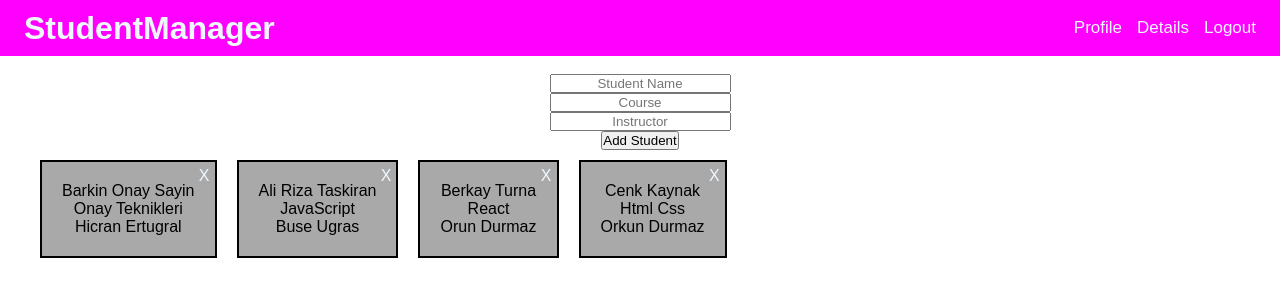
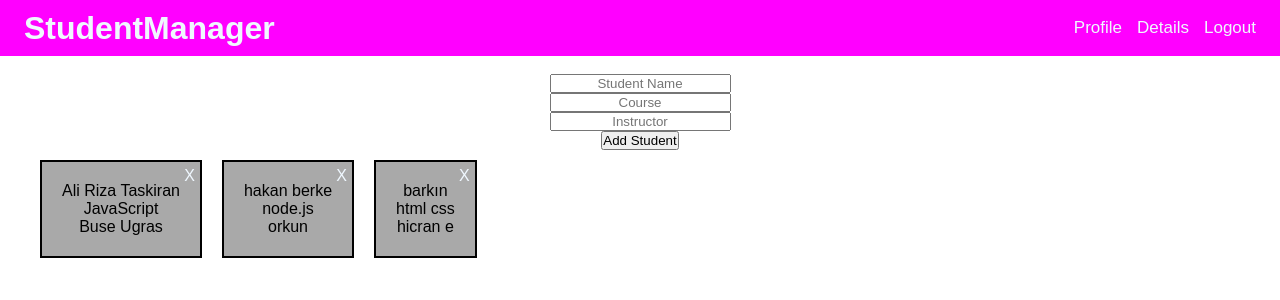
Before and after one commit to HakanBerke/js_code, a React (Vite) app in the folder first-project-vite/: page / in a window 1280 px wide. Shown: the top 300 px of the page. Built offline with nearby package versions, Linux system fonts and the light colour scheme; data requests are answered from the project's data file.

Commit message:
useStudent hooks

```diff
--- a/first-project-vite/assets/db.json
+++ b/first-project-vite/assets/db.json
@@ -1,11 +1,5 @@
-{ "studentList":
-    [
 {
-            "studentName": "Barkin Onay Sayin",
-            "course": "Onay Teknikleri",
-            "instructor": "Hicran Ertugral",
-            "id": "001"
-        },
+  "studentList": [
     {
       "studentName": "Ali Riza Taskiran",
       "course": "JavaScript",
@@ -13,16 +7,16 @@
       "id": "002"
     },
     {
-            "studentName": "Berkay Turna",
-            "course": "React",
-            "instructor": "Orun Durmaz",
-            "id": "003"
+      "studentName": "hakan berke",
+      "course": "node.js",
+      "instructor": "orkun",
+      "id": "y-eDJC5"
     },
     {
-            "studentName": "Cenk Kaynak",
-            "course": "Html Css",
-            "instructor": "Orkun Durmaz",
-            "id": "004"
+      "studentName": "barkın ",
+      "course": "html css",
+      "instructor": "hicran e",
+      "id": "HxFDelk"
     }
   ]
 }
--- a/first-project-vite/package.json
+++ b/first-project-vite/package.json
@@ -10,6 +10,7 @@
     "preview": "vite preview"
   },
   "dependencies": {
+    "axios": "^1.6.8",
     "react": "^18.2.0",
     "react-dom": "^18.2.0"
   },
--- a/first-project-vite/src/App.jsx
+++ b/first-project-vite/src/App.jsx
@@ -5,43 +5,15 @@ import "./App.css";
 import Header from "./components/shared/header/Header";
 import StudentList from "./components/app/student-list/StudentList";
 import StudentForm from "./components/app/student-form/StudentForm";
+import axios from "axios";
+import useStudent from "./hooks/student/useStudent";
 
 function App() {
-  const [studentList, setStudentList] = useState([]);
+  const {addStudent, deleteStudent, getStudents, studentList} = useStudent()
 
-  const addStudent = (newStudent) => {
-    setStudentList((prevState) => [
-      ...prevState,
-      { ...newStudent, id: Date.now().toString() },
-    ]);
-  };
-
-  const deleteStudent = (studentId) => {
-    setStudentList((prevStudentList) => {
-        return prevStudentList.filter(
-          (student) => student.id !== studentId
-        )
-    }
-  )
-  }
-  useEffect(
-    () => {
-      const getStudents = async () => {
-        try {
-          const response = await fetch("http://localhost:3000/studentList")
-          const data = await response.json()
-          setStudentList(data)
-        } catch (error) {
-          console.log(error);
-        }
-      }
-
-      getStudents();
-
-      // return () => console.log("cleanup");
-    },
-    []
-  )
+  useEffect(() => {
+    getStudents();
+  }, []);
 
   return (
     <>
@@ -52,7 +24,7 @@ function App() {
         />
         <br />
         <StudentForm addStudent={addStudent} />
-        <StudentList studentList={studentList} deleteStudent={deleteStudent}/>
+        <StudentList studentList={studentList} deleteStudent={deleteStudent} />
       </main>
     </>
   );
--- /dev/null
+++ b/first-project-vite/src/hooks/student/useStudent.jsx
@@ -0,0 +1,33 @@
+import axios from "axios";
+import { useState } from "react";
+
+const useStudent = () => {
+    const [studentList, setStudentList] = useState([]);
+
+  const addStudent = async (newStudent) => {
+    const res = await axios.post(
+      "http://localhost:3000/studentList",
+      newStudent
+    );
+    setStudentList((prevState) => [...prevState, res.data]);
+  };
+
+  const deleteStudent = async (studentId) => {
+    const resDel = await axios.delete(
+      `http://localhost:3000/studentList/${studentId}`
+    );
+    setStudentList((prevStudentList) => {
+      return prevStudentList.filter((student) => student.id !== studentId);
+    });
+  };
+  const getStudents = async () => {
+    try {
+      const response = await axios("http://localhost:3000/studentList");
+      setStudentList(response.data);
+    } catch (error) {
+      console.log(error);
+    }
+  };
+  return {addStudent, deleteStudent, getStudents, studentList}
+}
+export default useStudent;
```
Also changed, not shown: first-project-vite/src/components/app/student-card/StudentCard.jsx (+9 -0 lines), 1 other file (tests, documents, lock files or other folders). Lines whose indentation alone changed are shown as unchanged.
